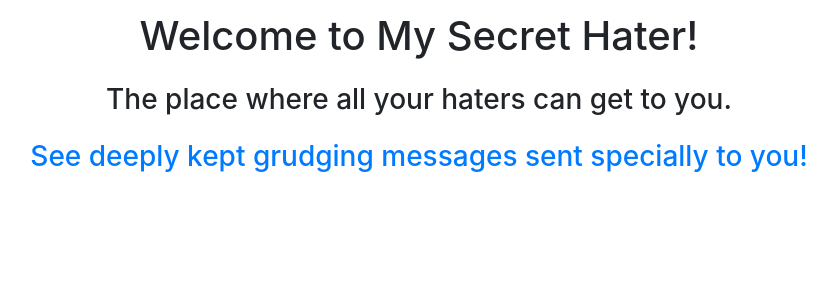
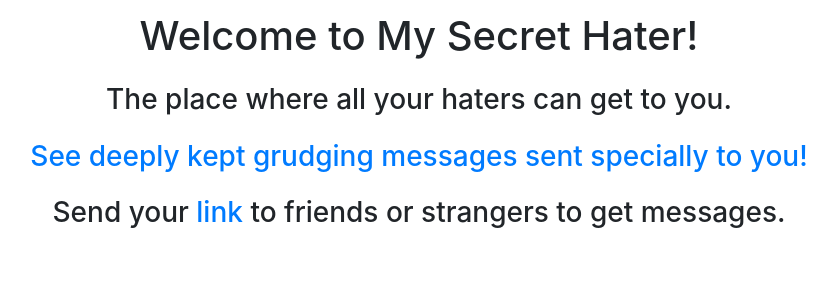
Before and after one commit to Abdelmasieh01/mysecrethater, a Django app: page / in a window 1280 px wide. Shown: the part 224-524 px from the top of the page, without its empty margins (221-1058 px from the left). Run offline with Django 4.2, Linux system fonts and the light colour scheme; the visitor is signed in with stand-in values (Sample User, id 1); some libraries are stand-ins or nearby versions.

Commit message:
Update index.html
-Added "send link" paragraph

```diff
--- a/templates/index.html
+++ b/templates/index.html
@@ -50,5 +50,6 @@
 <h3 style="text-align:center; padding-top: 15px;">The place where all your haters can get to you.</h3>
 {% if user.is_authenticated %}
   <h3 style="text-align:center; padding-top:15px;"><a href="/msgs/my_msgs">See deeply kept grudging messages sent specially to you!</a></h3>
+  <h3 style="text-align:center; padding-top:15px;">Send your<a href="/msgs/send/{{user.username}}"> link </a>to friends or strangers to get messages.</h3>
 {% endif %}
 {% endblock %}
```
